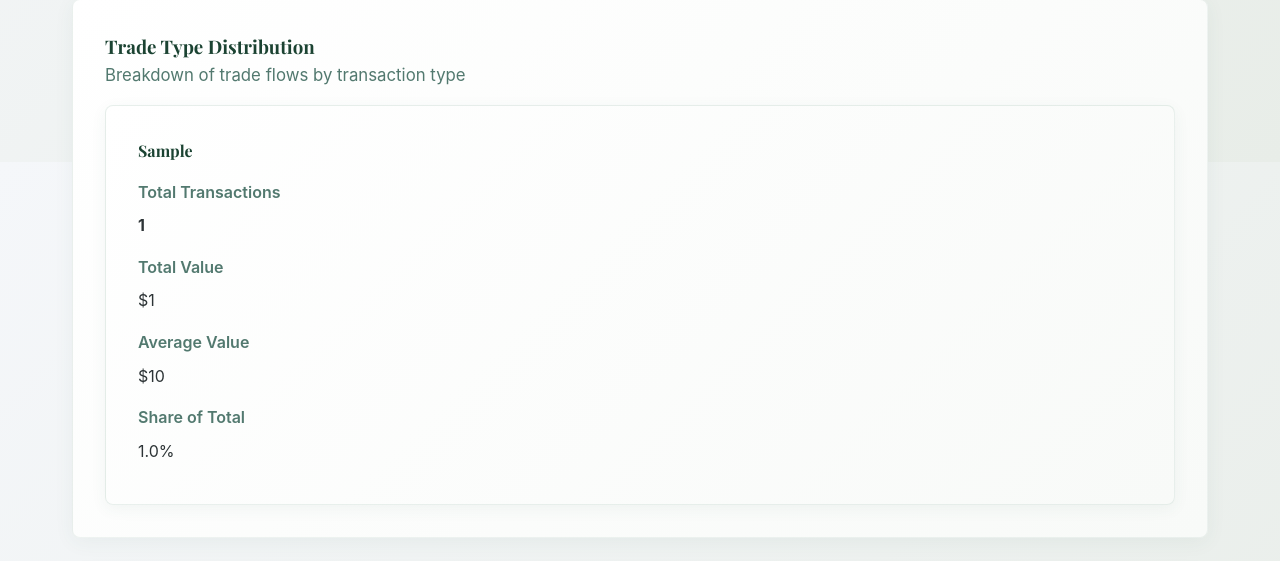
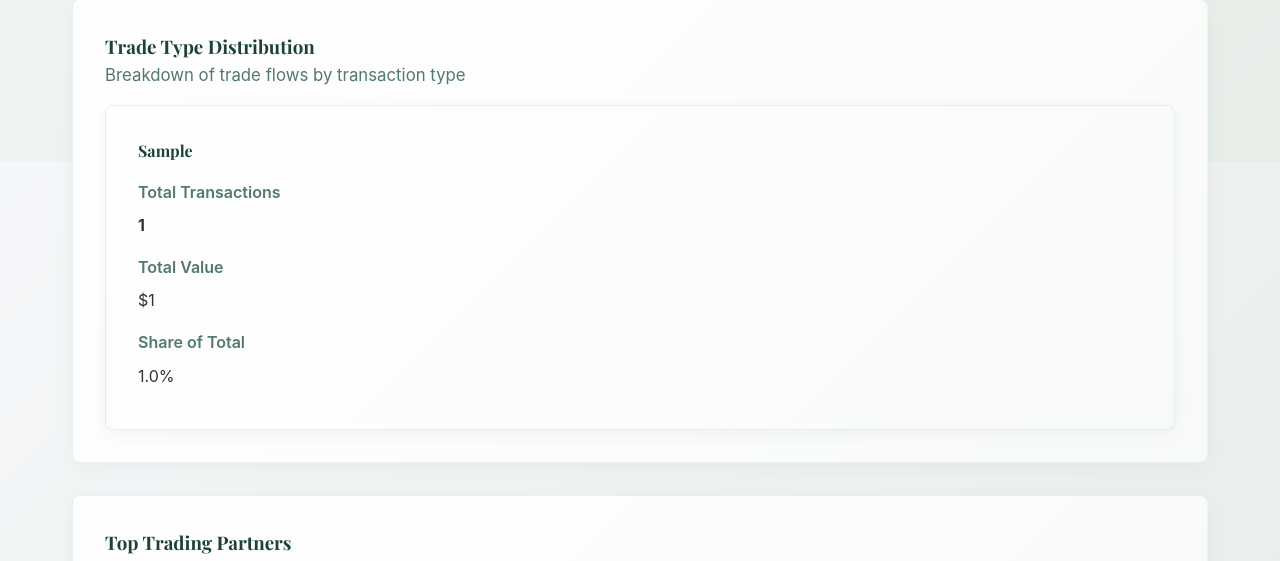
Before and after one commit to FuatKarakaya/Agricultural_Trade, a Flask app: template templates/trade_statistics.html in a window 1280 px wide. Shown: the part 638-1199 px from the top of the page. Run offline with Flask 3, Linux system fonts and the light colour scheme; the template is opened without the code that fills it: most values are stand-ins (such as "Sample title", 1, 10 or a date in 2020).

Commit message:
Trade flow bug fixes

```diff
--- a/templates/trade_statistics.html
+++ b/templates/trade_statistics.html
@@ -57,9 +57,6 @@
 
         <dt>Total Value</dt>
         <dd>${{ "{:,.0f}".format(stats['total_value'] or 0) }}</dd>
-
-        <dt>Average Value</dt>
-        <dd>${{ "{:,.0f}".format(stats['avg_value'] or 0) }}</dd>
 
         <dt>Share of Total</dt>
         <dd>{{ "%.1f"|format(stats['percentage'] or 0) }}%</dd>
```
Also changed, not shown: README.md.
